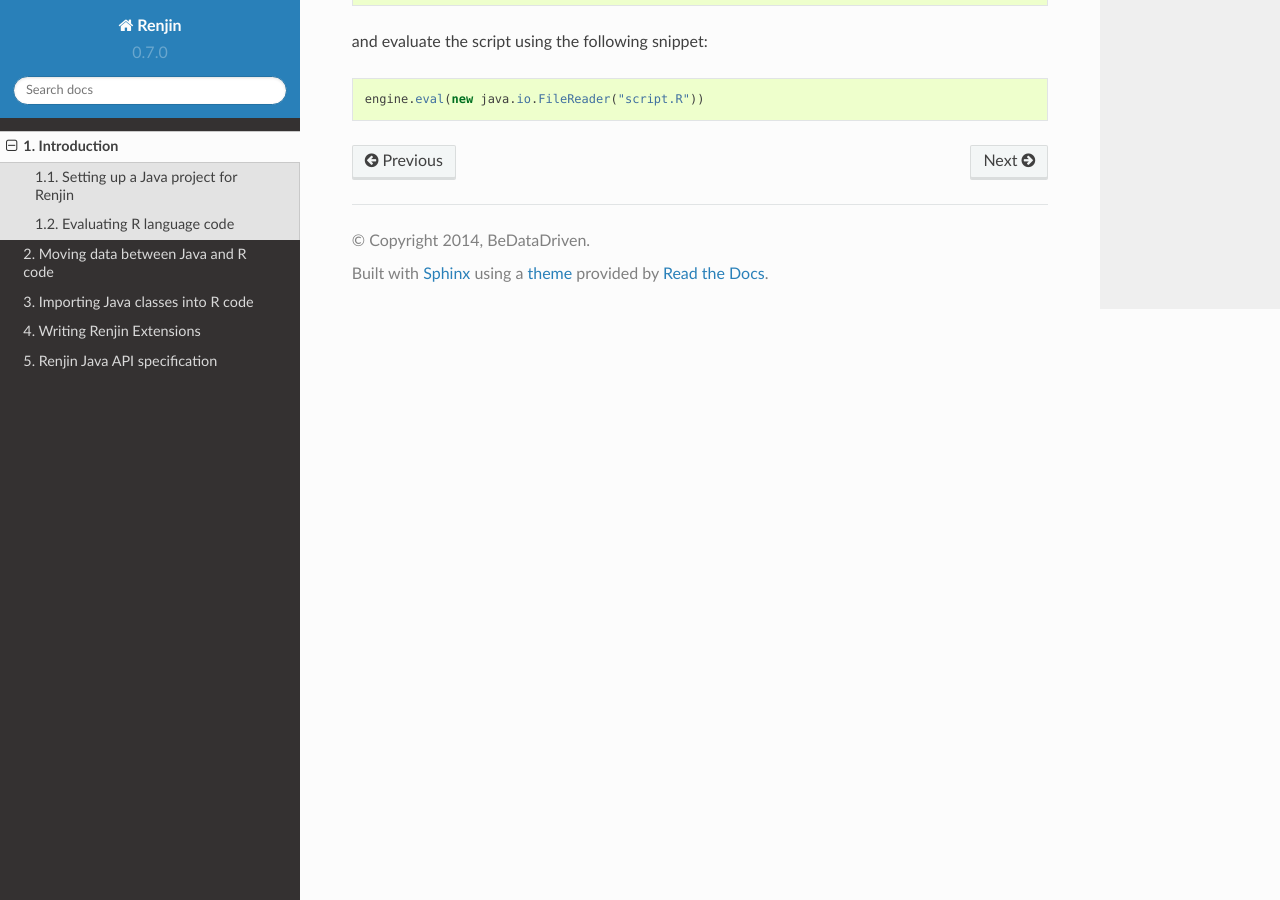
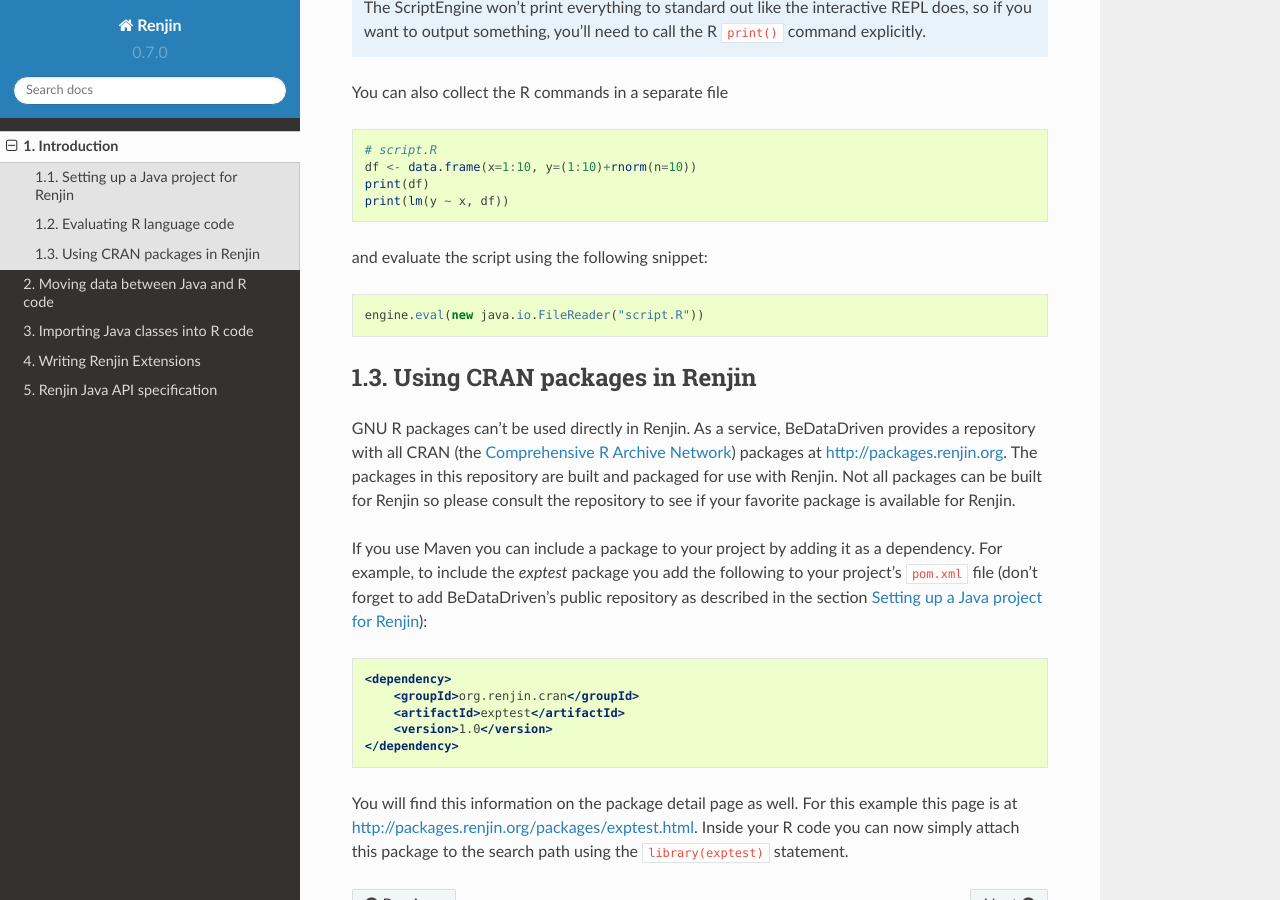
Before and after one commit to bedatadriven/renjin-docs, a Sphinx documentation site: the page built from source/introduction.rst, in a window 1280 px wide and 900 px high, scrolled down 2644 px. Built offline with Sphinx 7.4.7 and the Read the Docs theme 2.0.0, drawn with Linux system fonts in a browser that asks for light colours; some of the changed text lies outside the part shown.

Commit message:
add a section on using CRAN packages in Renjin

```diff
--- a/source/introduction.rst
+++ b/source/introduction.rst
@@ -20,6 +20,8 @@
 
 .. _rJava: http://www.rforge.net/rJava/
 .. _rcaller: https://code.google.com/p/rcaller/
+
+.. _sec-setting-up-a-java-project-for-renjin:
 
 Setting up a Java project for Renjin
 ------------------------------------
@@ -53,6 +55,18 @@
        <version>RENJIN_VERSION</version>
      </dependency>
    </dependencies>
+
+For this to work you will also need to add BeDataDriven's public repository to your ``pom.xml``:
+
+.. code-block:: xml
+
+    <repositories>
+      <repository>
+        <id>bedatadriven</id>
+        <name>bedatadriven public repo</name>
+        <url>http://nexus.bedatadriven.com/content/groups/public/</url>
+      </repository>
+    </repositories>
 
 Evaluating R language code
 --------------------------
@@ -151,3 +165,34 @@
 .. code-block:: java
 
     engine.eval(new java.io.FileReader("script.R"))
+
+Using CRAN packages in Renjin
+-----------------------------
+
+GNU R packages can't be used directly in Renjin. As a service, BeDataDriven
+provides a repository with all CRAN (the `Comprehensive R Archive Network`_)
+packages at http://packages.renjin.org. The packages in this repository are
+built and packaged for use with Renjin. Not all packages can be built for
+Renjin so please consult the repository to see if your favorite package is
+available for Renjin.
+
+If you use Maven you can include a package to your project by adding it as a
+dependency. For example, to include the *exptest* package you add the following
+to your project's ``pom.xml`` file (don't forget to add BeDataDriven's public
+repository as described in the section
+:ref:`sec-setting-up-a-java-project-for-renjin`):
+
+.. code-block:: xml
+
+    <dependency>
+        <groupId>org.renjin.cran</groupId>
+        <artifactId>exptest</artifactId>
+        <version>1.0</version>
+    </dependency>
+
+You will find this information on the package detail page as well. For this
+example this page is at http://packages.renjin.org/packages/exptest.html.
+Inside your R code you can now simply attach this package to the search path
+using the ``library(exptest)`` statement.
+
+.. _Comprehensive R Archive Network: http://cran.r-project.org
```
